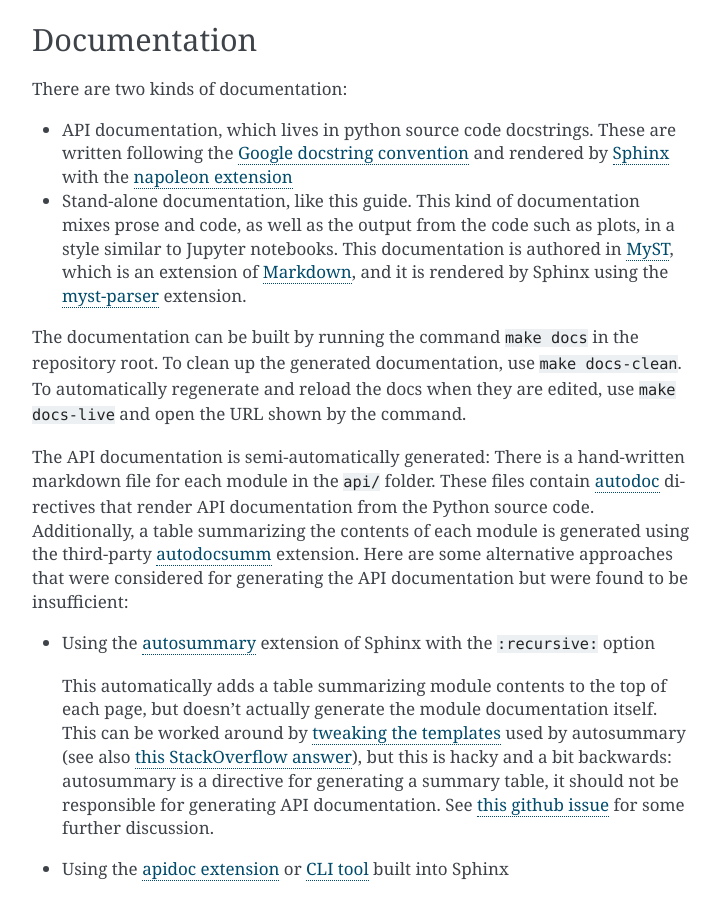
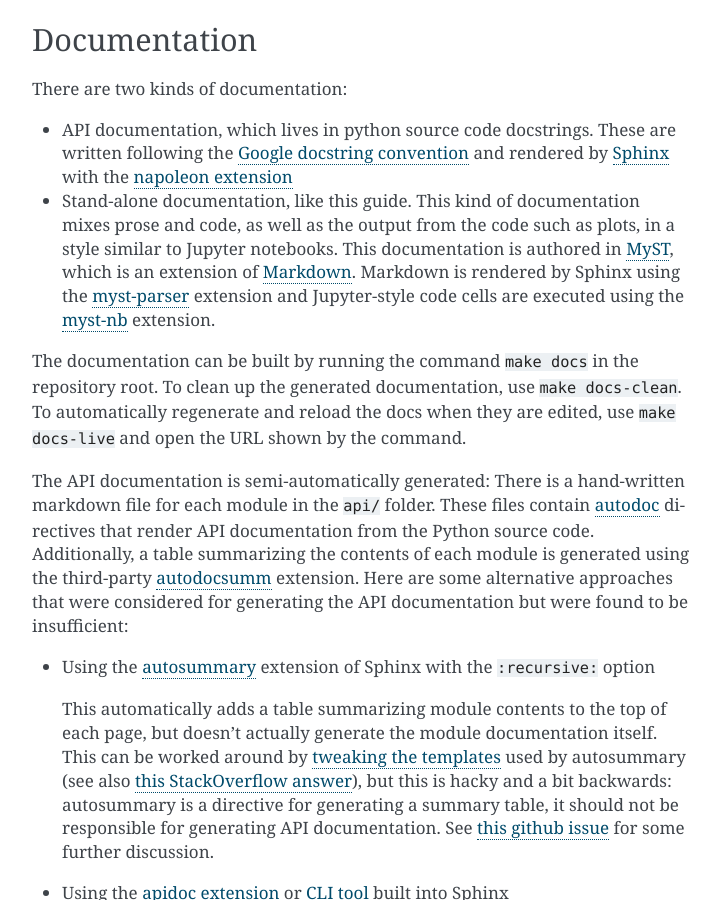
Before and after one commit to RIKEN-SQERT/sqe-analysis, a Sphinx documentation site: the page built from docs/guide/developer-guide.md, in a window 1280 px wide and 900 px high, scrolled down 380 px. Shown: the whole window, without its empty margins (388-1108 px from the left). Built offline with Sphinx 7.4.7, drawn with Linux system fonts in a browser that asks for light colours.

Commit message:
Mention myst-nb in dev guide

```diff
--- a/docs/guide/developer-guide.md
+++ b/docs/guide/developer-guide.md
@@ -13,7 +13,7 @@
 
 There are two kinds of documentation:
 - API documentation, which lives in python source code docstrings. These are written following the [Google docstring convention](https://google.github.io/styleguide/pyguide.html) and rendered by [Sphinx](https://www.sphinx-doc.org/) with the [napoleon extension](https://www.sphinx-doc.org/en/master/usage/extensions/napoleon.html)
-- Stand-alone documentation, like this guide. This kind of documentation mixes prose and code, as well as the output from the code such as plots, in a style similar to Jupyter notebooks. This documentation is authored in [MyST](https://mystmd.org/), which is an extension of [Markdown](https://commonmark.org/), and it is rendered by Sphinx using the [myst-parser](https://myst-parser.readthedocs.io/en/stable/) extension.
+- Stand-alone documentation, like this guide. This kind of documentation mixes prose and code, as well as the output from the code such as plots, in a style similar to Jupyter notebooks. This documentation is authored in [MyST](https://mystmd.org/), which is an extension of [Markdown](https://commonmark.org/). Markdown is rendered by Sphinx using the [myst-parser](https://myst-parser.readthedocs.io/en/stable/) extension and Jupyter-style code cells are executed using the [myst-nb](https://myst-nb.readthedocs.io/) extension.
 
 The documentation can be built by running the command `make docs` in the repository root. To clean up the generated documentation, use `make docs-clean`. To automatically regenerate and reload the docs when they are edited, use `make docs-live` and open the URL shown by the command.
 
```
